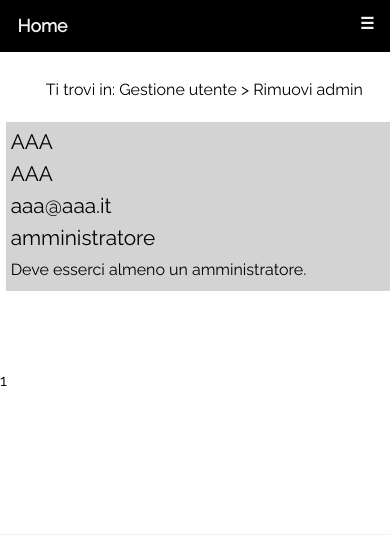
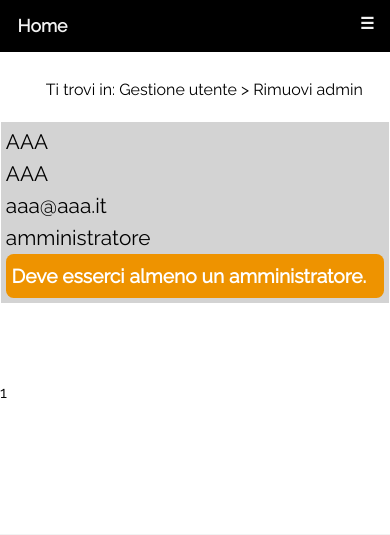
Before and after one commit to maga97/WebApp-ColliEuganei, a PHP site: page /admin/remove-admin.php in a window 390 px wide. Shown: the part 240-775 px from the top of the page. Run offline with PHP 8.4, Linux system fonts and the light colour scheme; the visitor is signed in with stand-in values (Sample User, id 1); data comes from the database, SQL or seed files in the repository; some libraries are stand-ins or nearby versions.

Commit message:
cambiata scritta remove-admin, sistemato bordino, cambiati alt sbagliati

```diff
--- a/admin/remove-admin.php
+++ b/admin/remove-admin.php
@@ -114,7 +114,7 @@ endif;
         echo $id;
 ?>">Rimuovi amministratore</a></td>
   <?php else: ?>
-  <div class="warning">Deve esserci almeno un amministratore.</div>
+  <div class="alert warning">Deve esserci almeno un amministratore.</div>
   <?php endif; ?>
   </div>
   <?php endforeach;
--- a/assets/css/mobile.css
+++ b/assets/css/mobile.css
@@ -109,14 +109,6 @@
     text-align: center;
     margin-top: 0;
   }
-  .flex-container {
-    flex-direction: column;
-    margin: 0;
-  }
-  #content {
-    margin-left: 0;
-    margin-right: 0;
-  }
   .admin-div {
     min-width: 100%;
     margin: 0;
@@ -167,10 +159,7 @@
       width: 100%;
       margin:0;
   }
-  .flex-container {
-    flex-direction: column;
-    margin: 0;
-  }
+
   .admin-div {
     width: 100%;
     margin: 0;
--- a/luoghi/chiesette.php
+++ b/luoghi/chiesette.php
@@ -74,7 +74,7 @@ if (session_status() == PHP_SESSION_NONE) { session_start(); }
           <div class="section">
             <h2>La via delle 7 chiesette</h2>
             <div class="float-right">
-              <img class="pic storiapic" src="../assets/img/7chiesette.jpg" alt="Il Castello nel XVIII secolo"/>
+              <img class="pic storiapic" src="../assets/img/7chiesette.jpg" alt="Le 7 chiesette"/>
             </div>
             <p class="text">
               La via delle sette chiesette è un breve percorso e meta di pellegrinaggio in quel di Monselice.
@@ -87,7 +87,7 @@ if (session_status() == PHP_SESSION_NONE) { session_start(); }
               trovano le salme di 25 martiri cristiani e altre reliquie trasferitevi a metà del XVII secolo.
             </p>
             <div class="float-right">
-              <img class="pic storiapic" src="../assets/img/santuario2.jpg" alt="Il Castello nel XVIII secolo"/>
+              <img class="pic storiapic" src="../assets/img/santuario2.jpg" alt="Il santuario"/>
             </div>
             <h2>Villa Duodo e il Mastio Federiciano</h2>
             <p class="text">
```
